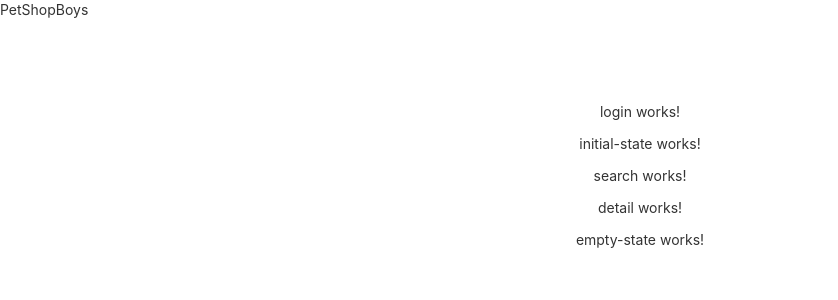
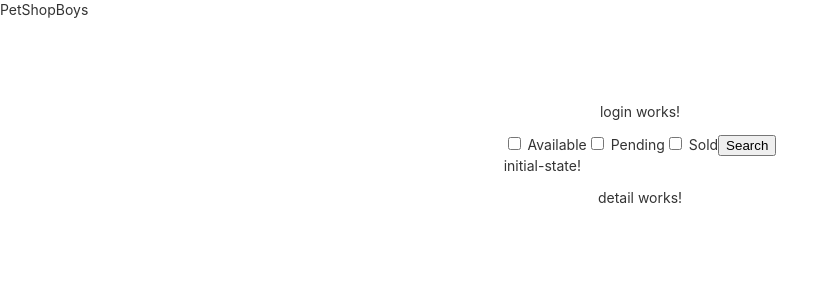
Before and after one commit to adrianminissale/petshopboys, an Angular app: page / in a window 1280 px wide. Shown: the top 300 px of the page, without its empty margins (0-838 px from the left). Built offline with nearby package versions, Linux system fonts and the light colour scheme; no server answers.

Commit message:
get data from api

```diff
--- a/src/app/app.component.html
+++ b/src/app/app.component.html
@@ -25,11 +25,8 @@
 
 <div class="content" role="main">
   <app-login></app-login>
-  <app-initial-state></app-initial-state>
   <app-search></app-search>
-  <app-results></app-results>
   <app-detail></app-detail>
-  <app-empty-state></app-empty-state>
 </div>
 
 <router-outlet></router-outlet>
--- a/src/app/app.module.ts
+++ b/src/app/app.module.ts
@@ -1,5 +1,6 @@
 import { NgModule } from '@angular/core';
 import { BrowserModule } from '@angular/platform-browser';
+import { FormsModule, ReactiveFormsModule } from '@angular/forms';
 import { HttpClientModule } from '@angular/common/http';
 
 import { AppRoutingModule } from './app-routing.module';
@@ -26,7 +27,9 @@ import { DetailComponent } from './components/detail/detail.component';
     BrowserModule,
     AppRoutingModule,
     BrowserAnimationsModule,
-    HttpClientModule
+    HttpClientModule,
+    FormsModule,
+    ReactiveFormsModule
   ],
   providers: [],
   bootstrap: [AppComponent]
--- a/src/app/components/empty-state/empty-state.component.html
+++ b/src/app/components/empty-state/empty-state.component.html
@@ -1 +1 @@
-<p>empty-state works!</p>
+<p>empty-state!</p>
--- a/src/app/components/initial-state/initial-state.component.html
+++ b/src/app/components/initial-state/initial-state.component.html
@@ -1 +1 @@
-<p>initial-state works!</p>
+<p>initial-state!</p>
--- a/src/app/components/results/results.component.html
+++ b/src/app/components/results/results.component.html
@@ -1,7 +1,3 @@
 <div *ngFor="let pet of pets; index as i">
-  <h2>{{pet.name}}</h2>
-  <p>
-    {{pet.status}}
-  </p>
-  <a href="/detail/{{i}}">Pet detail</a>
+  {{pet.name}} {{pet.status}} <a href="/detail/{{i}}">Pet detail</a>
 </div>
--- a/src/app/components/results/results.component.ts
+++ b/src/app/components/results/results.component.ts
@@ -1,20 +1,17 @@
-import { Component, OnInit } from '@angular/core';
-import { ApiService } from '../../service/api.service';
+import { Component, Input, OnInit } from '@angular/core';
 
 @Component({
   selector: 'app-results',
   templateUrl: './results.component.html',
   styleUrls: ['./results.component.scss']
 })
+export class ResultsComponent implements OnInit {
 
-export class ResultsComponent implements OnInit {
-  public pets: any;
+  @Input() pets :any;
 
-  constructor(private apiService: ApiService) { }
+  constructor() { }
 
-  ngOnInit() {
-    this.apiService.getPets().subscribe((data)=>{
-      this.pets = data;
-    });
+  ngOnInit(): void {
   }
+
 }
--- a/src/app/components/search/search.component.html
+++ b/src/app/components/search/search.component.html
@@ -1 +1,24 @@
-<p>search works!</p>
+<form [formGroup]="checkoutForm" (ngSubmit)="onSubmit()">
+  <input type="checkbox" id="available" formControlName="available" value="available">
+  <label for="available"> Available</label>
+
+  <input type="checkbox" id="pending" formControlName="pending" value="pending">
+  <label for="pending"> Pending</label>
+
+  <input type="checkbox" id="sold" formControlName="sold" value="sold">
+  <label for="sold"> Sold</label>
+
+  <button class="button" type="submit">Search</button>
+</form>
+
+<div *ngIf="!firstSearch; else searched">
+  <app-initial-state></app-initial-state>
+</div>
+<ng-template #searched>
+  <div *ngIf="petsLength; else emptyState">
+    <app-results [pets]="pets"></app-results>
+  </div>
+  <ng-template #emptyState>
+    <app-empty-state></app-empty-state>
+  </ng-template>
+</ng-template>
--- a/src/app/components/search/search.component.ts
+++ b/src/app/components/search/search.component.ts
@@ -1,4 +1,7 @@
 import { Component, OnInit } from '@angular/core';
+import { FormBuilder } from '@angular/forms';
+
+import { SearchService } from './search.service';
 
 @Component({
   selector: 'app-search',
@@ -7,9 +10,40 @@ import { Component, OnInit } from '@angular/core';
 })
 export class SearchComponent implements OnInit {
 
-  constructor() { }
+  public pets: any;
+  public petsLength :number = 0;
+  public firstSearch :boolean = false;
 
-  ngOnInit(): void {
+  checkoutForm = this.formBuilder.group({
+    available: false,
+    pending: false,
+    sold: false
+  });
+
+  constructor(
+    private searchService: SearchService,
+    private formBuilder: FormBuilder,
+  ) { }
+
+  ngOnInit(): void {}
+
+  onSubmit(): void {
+    let status :any = this.checkoutForm.value;
+
+    // remove false values
+    Object.keys(status).forEach(key => {
+      if (!status[key]) {
+        delete status[key];
+      }
+    });
+
+    // create string
+    status = Object.keys(status).join(',');
+
+    this.searchService.getPets(status).subscribe((data)=>{
+      this.pets = data;
+      this.petsLength = Object.keys(data).length;
+      this.firstSearch = true;
+    });
   }
-
 }
--- a/src/app/service/api.service.ts
+++ b/src/app/components/search/search.service.ts
@@ -4,11 +4,11 @@ import { HttpClient } from '@angular/common/http';
 @Injectable({
   providedIn: 'root'
 })
-export class ApiService {
+export class SearchService {
 
   constructor(private httpClient: HttpClient) { }
 
-  public getPets(){
-    return this.httpClient.get(`https://petstore.swagger.io/v2/pet/findByStatus?status=available&status=pending&status=sold`);
+  public getPets(status :string){
+    return this.httpClient.get(`https://petstore.swagger.io/v2/pet/findByStatus?status=${status}`);
   }
 }
```
Also changed, not shown: 1 other file (tests, documents, lock files or other folders).
